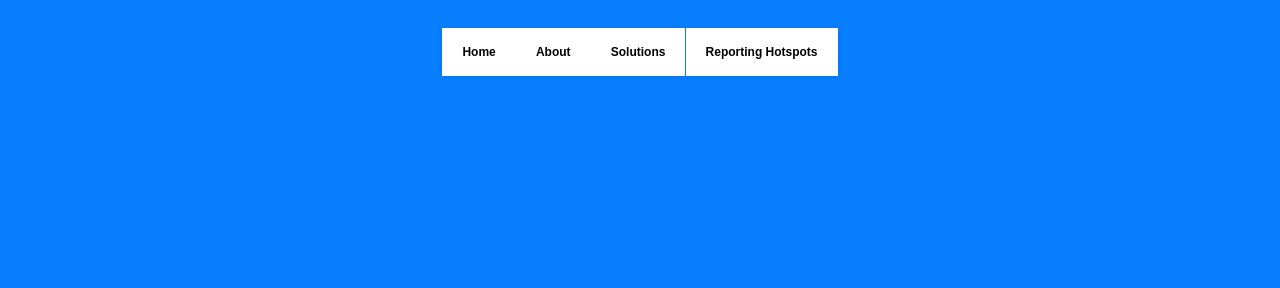
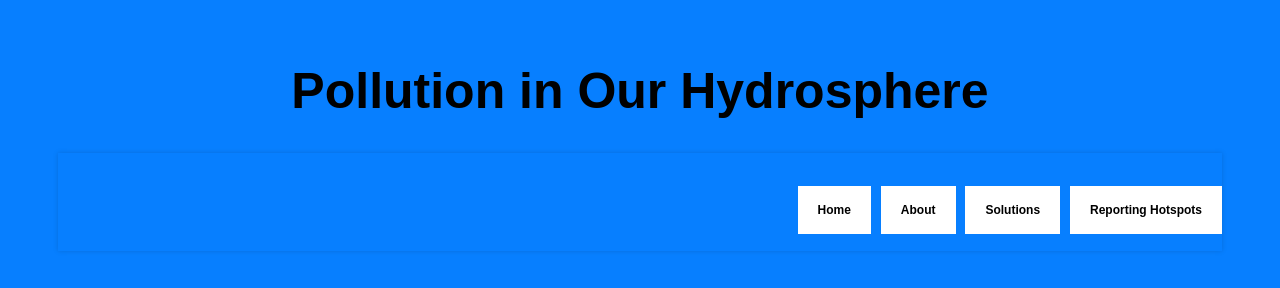
Before and after one commit to ryan-keswick/TeamHydroSphere, a plain HTML site: page index.html in a window 1280 px wide. Drawn offline with Linux system fonts and the light colour scheme.

Commit message:
Edit this one

```diff
--- a/index.html
+++ b/index.html
@@ -6,15 +6,21 @@
     <title>Cleaning Our Oceans</title>
     <style>
         body {
-            font-family: 'Lucida Grande', 'Helvetica Neue', Helvetica, Arial, sans-serif;
+            font-family: Arial;
             padding: 20px 50px 150px;
             font-size: 13px;
-            text-align: center;
+            text-align: right;
             background: #077fff;
         }
 
+        h1 {
+            font-family: Arial;
+            font-size: 50px;
+            text-align: center;
+        }
+
         ul {
-            text-align: left;
+            text-align: right;  //Text in box
             display: inline;
             margin: 0;
             padding: 15px 4px 17px 0;
@@ -25,7 +31,7 @@
         }
 
         ul li {
-            font: bold 12px/18px sans-serif;
+            font: bold 12px/18px Arial;
             display: inline-block;
             margin-right: -4px;
             position: relative;
@@ -41,7 +47,7 @@
 
         ul li:hover {
             background: #555;
-            color: #fff;
+            color: #ff8000;
         }
 
         ul li ul {
@@ -83,15 +89,26 @@
 </head>
 
 <body>
+    <h1>Pollution in Our Hydrosphere<h1>
+
     <ul>
         <li>Home</li>
-        <li>About</li>
+        <li>
+            About
+            <ul>
+                <li>Cause</li>
+                <li>Effects</li>
+
+
+                </ul>
+        </li>
+
         <li>
             Solutions
             <ul>
-                <li>Web Design</li>
-                <li>Web Development</li>
-                <li>Illustrations</li>
+                <li>Sea Bin Project</li>
+                <li>Ocean Clean up Project</li>
+
             </ul>
         </li>
         <li>
@@ -99,7 +116,7 @@
             <ul>
                 <li>Our Community</li>
                 <li>How You Can help</li>
-                <li>How We Help Your Environment</li>
+
         </li>
         <li>Contact</li>
         </ul>
```
